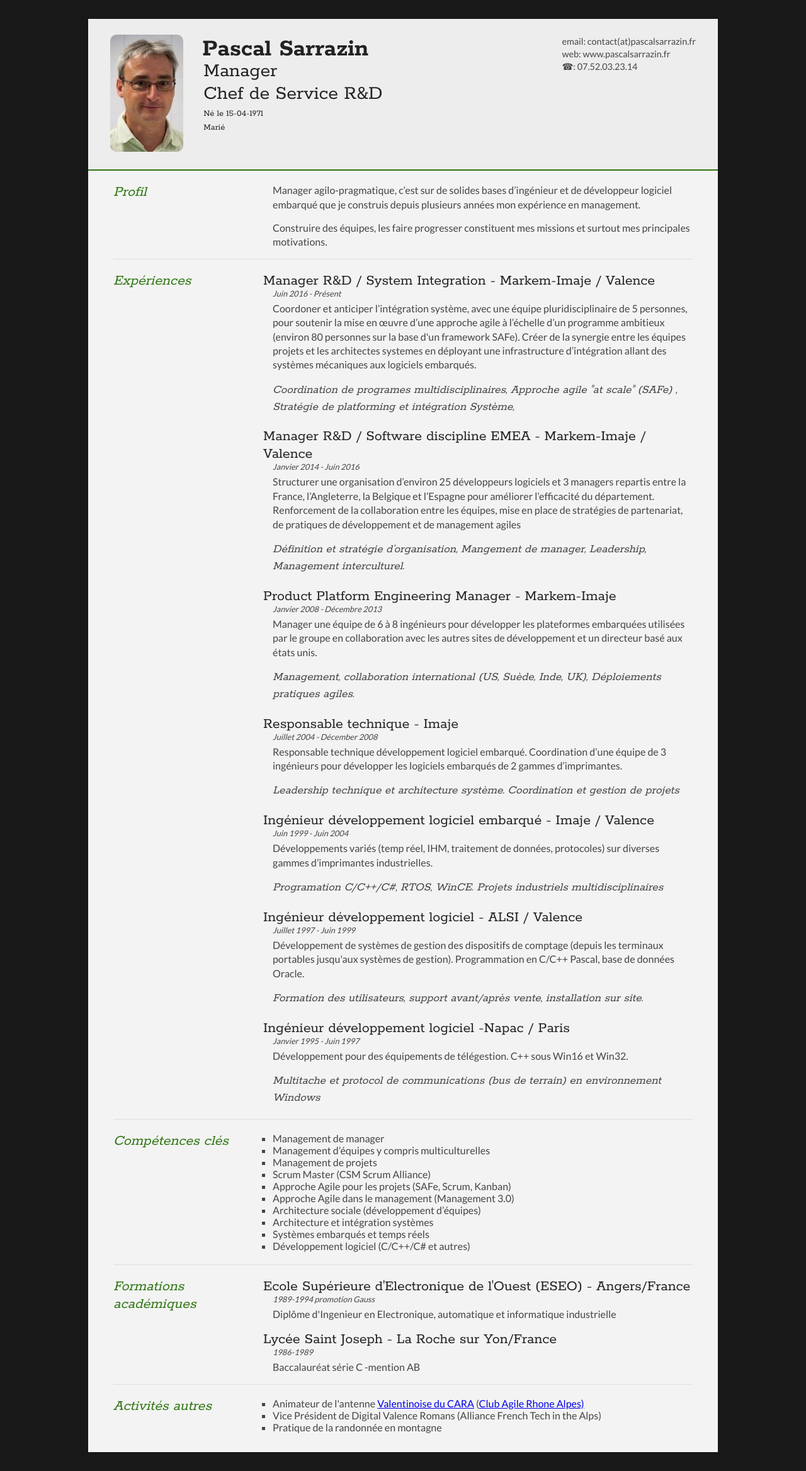
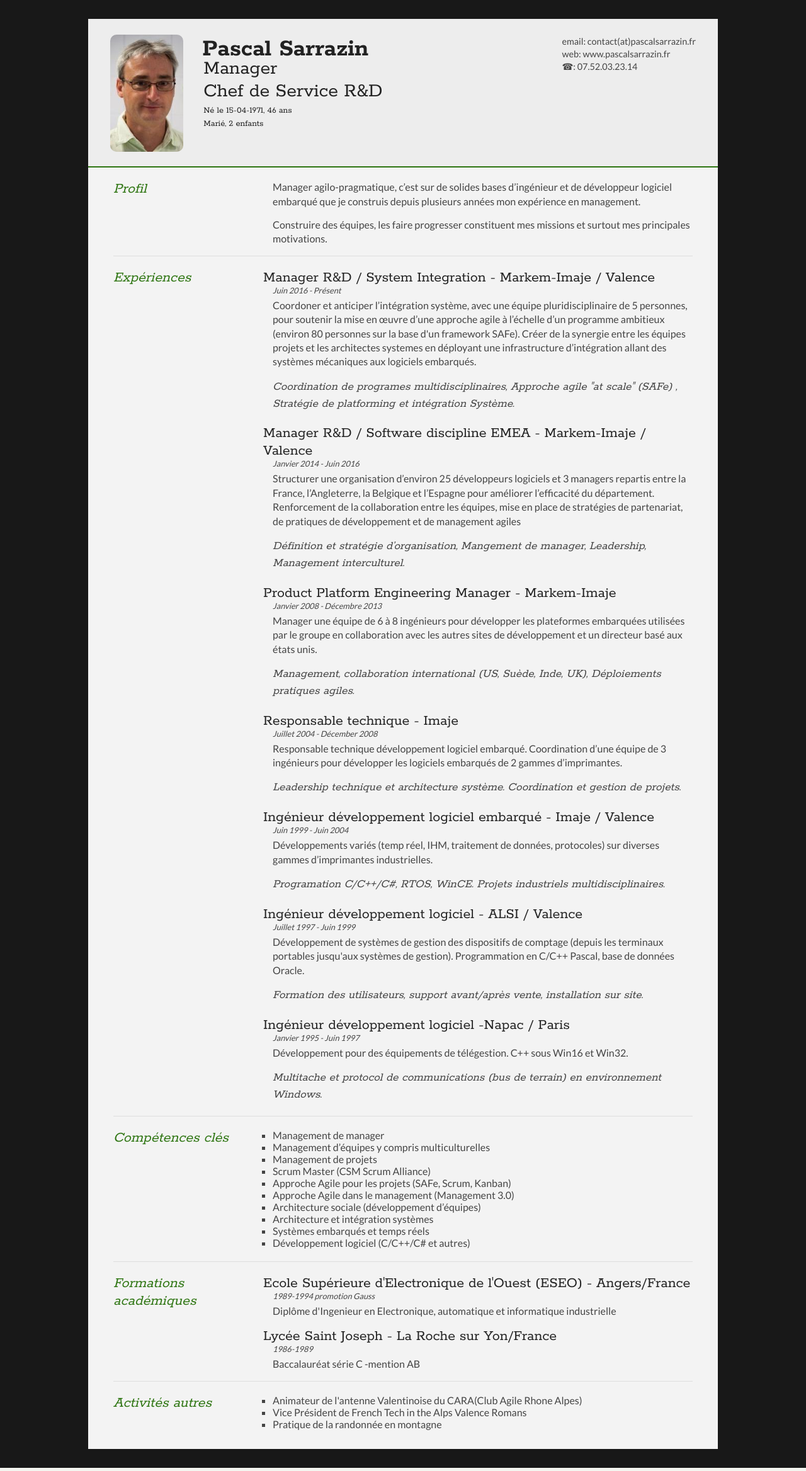
Before and after one commit to Nyrbyk/CVPascal, a PHP site: page / in a window 1280 px wide. Shown: the whole page at 63% size. Run offline with PHP 8.4, Linux system fonts and the light colour scheme.

Commit message:
change marital age etc remove lionk (to be fixed)

```diff
--- a/index.php
+++ b/index.php
@@ -40,8 +40,8 @@
                     <h1 class="quickFade delayOne">Pascal Sarrazin</h1>
                     <h2 class="quickFade delayTwo">Manager</h2>
                     <h2 class="quickFade delayTwo">Chef de Service R&D</h2>
-                    <h3 class="quickFade delayTwo">Né le 15-04-1971 </h3>
-                    <h3 class="quickFade delayTwo">Marié </h3>
+                    <h3 class="quickFade delayTwo">Né le 15-04-1971, 46 ans </h3>
+                    <h3 class="quickFade delayTwo">Marié, 2 enfants </h3>
                 </div>
 
                 <div id="contactDetails" class="quickFade delayThree">
@@ -83,7 +83,7 @@
                             <h2>Manager R&D / System Integration - Markem-Imaje / Valence</h2>
                             <p class="subDetails">Juin 2016 - Présent</p>
                             <p>Coordoner et anticiper l’intégration système, avec une équipe pluridisciplinaire de 5 personnes, pour soutenir la mise en œuvre d’une approche agile à l’échelle d’un programme ambitieux (environ 80 personnes sur la base d'un framework SAFe). Créer de la synergie entre les équipes projets et les architectes systemes en déployant une infrastructure d’intégration allant des systèmes mécaniques aux logiciels embarqués.</p>
-                            <p class="competences">Coordination de programes multidisciplinaires, Approche agile "at scale" (SAFe) , Stratégie de platforming et intégration Système, </p>
+                            <p class="competences">Coordination de programes multidisciplinaires, Approche agile "at scale" (SAFe) , Stratégie de platforming et intégration Système. </p>
                         </article>
 
                         <article>
@@ -104,14 +104,14 @@
                             <h2>Responsable technique - Imaje</h2>
                             <p class="subDetails">Juillet 2004 - Décember 2008</p>
                             <p>Responsable technique développement logiciel embarqué. Coordination d’une équipe de 3 ingénieurs pour développer les logiciels embarqués de 2 gammes d’imprimantes.</p>
-                            <p class="competences">Leadership technique et architecture système. Coordination et gestion de projets</p>
+                            <p class="competences">Leadership technique et architecture système. Coordination et gestion de projets.</p>
                         </article>
 
                         <article>
                             <h2>Ingénieur développement logiciel embarqué - Imaje / Valence</h2>
                             <p class="subDetails">Juin 1999 - Juin 2004</p>
                             <p>Développements variés (temp réel, IHM, traitement de données, protocoles) sur diverses gammes d’imprimantes industrielles.</p>
-                            <p class="competences">Programation C/C++/C#, RTOS, WinCE. Projets industriels multidisciplinaires</p>
+                            <p class="competences">Programation C/C++/C#, RTOS, WinCE. Projets industriels multidisciplinaires.</p>
                         </article>
 
                         <article>
@@ -125,7 +125,7 @@
                             <h2>Ingénieur développement logiciel -Napac / Paris</h2>
                             <p class="subDetails">Janvier 1995 - Juin 1997</p>
                             <p>Développement pour des équipements de télégestion. C++ sous Win16 et Win32.</p>
-                            <p class="competences">Multitache et protocol de communications (bus de terrain) en environnement Windows</p>
+                            <p class="competences">Multitache et protocol de communications (bus de terrain) en environnement Windows.</p>
                         </article>
                     </div>
                     <div class="clear"></div>
@@ -185,8 +185,9 @@
 
                     <div class="sectionContent">
                         <ul class="keySkills">
-                            <li>Animateur de l'antenne <a href="http://groupspaces.com/CARAValence">Valentinoise du CARA</a> (<a href="http://www.clubagilerhonealpes.org">Club Agile Rhone Alpes)</a></li>
-                            <li>Vice Président de Digital Valence Romans (Alliance French Tech in the Alps)</li>
+                            <!--Animateur de l'antenne <a href="http://groupspaces.com/CARAValence">Valentinoise du CARA</a> (<a href="http://www.clubagilerhonealpes.org">Club Agile Rhone Alpes)</a>-->
+                            <li>Animateur de l'antenne Valentinoise du CARA(Club Agile Rhone Alpes)</li>
+                            <li>Vice Président de French Tech in the Alps Valence Romans</li>
                             <li>Pratique de la randonnée en montagne</li>
                         </ul>
                     </div>
--- a/style.css
+++ b/style.css
@@ -30,7 +30,7 @@ p {
 }
 
 .mainDetails {
-	padding: 25px 35px;
+	padding: 25px 35px 20px 35px;
 	border-bottom: 2px solid #2E7512;
 	background: #ededed;
 }
@@ -39,7 +39,7 @@ p {
 	font-size: 2.5em;
 	font-weight: 700;
 	font-family: 'Rokkitt', Helvetica, Arial, sans-serif;
-	margin-bottom: -6px;
+	margin-bottom: -10px;
 }
 
 #name h2 {
@@ -50,7 +50,7 @@ p {
 #name h3 {
 	font-size: 0.9em;
 	margin-left: 2px;
-	margin-top: 5px;
+	margin-top: 4px;
 	font-family: 'Rokkitt', Helvetica, Arial, sans-serif;
 }
 
```
